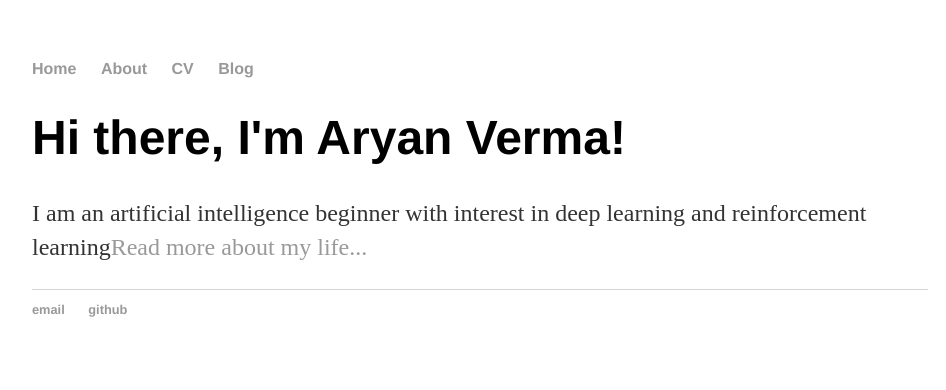
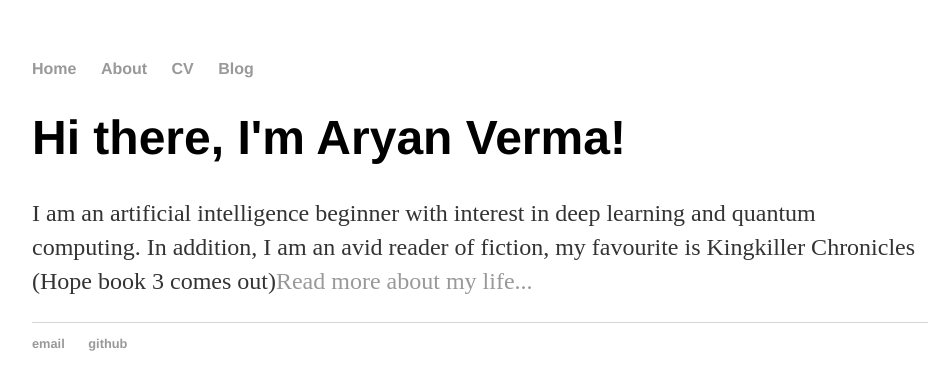
Before and after one commit to AryanVerma2204/AryanVerma2204.github.io, a Jekyll site: the page built from index.html, in a window 1280 px wide. Shown: the top 390 px of the page, without its empty margins (160-1106 px from the left). Built offline with Jekyll 4.4.1, drawn with Linux system fonts in a browser that asks for light colours.

Commit message:
Update index.html

```diff
--- a/index.html
+++ b/index.html
@@ -4,5 +4,5 @@ title: Aryan Verma
 ---
 <div class="blurb">
 	<h1>Hi there, I'm Aryan Verma!</h1>
-	<p>I am an artificial intelligence beginner with interest in deep learning and reinforcement learning<a href="/about">Read more about my life...</a></p>
+	<p>I am an artificial intelligence beginner with interest in deep learning and quantum computing. In addition, I am an avid reader of fiction, my favourite is Kingkiller Chronicles (Hope book 3 comes out)<a href="/about">Read more about my life...</a></p>
 </div><!-- /.blurb -->
```
